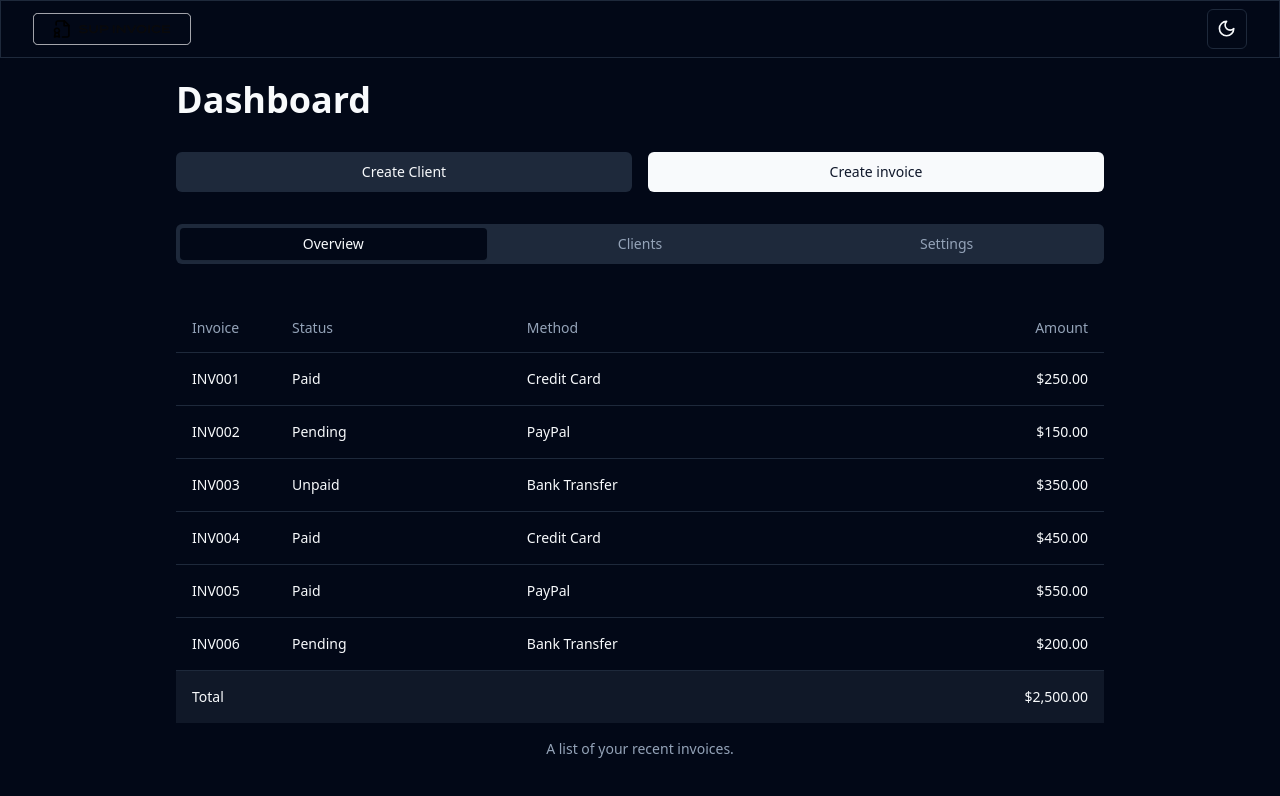
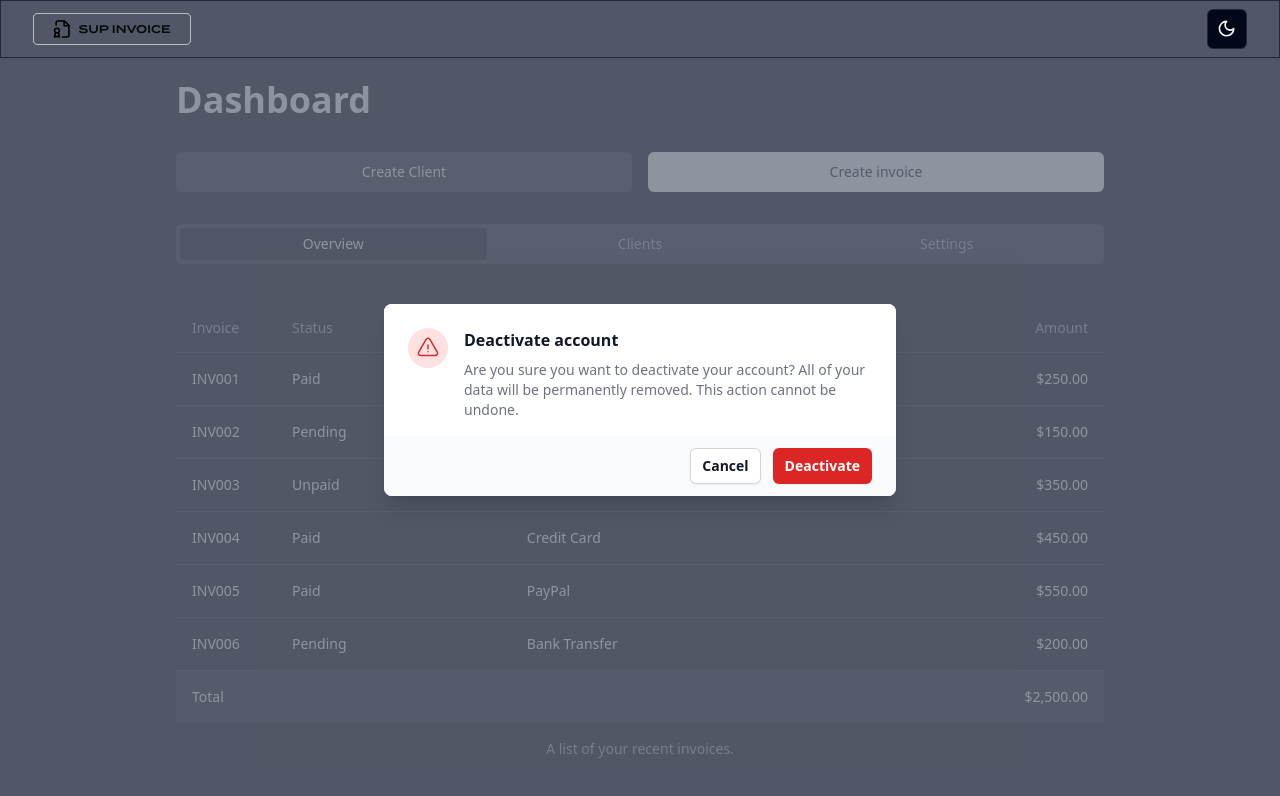
Before and after one commit to dandotcraig/T3A2-B-front-end, a React (Vite) app: page /dashboard in a window 1280 px wide. Both pictures are taken after a click on the button "Create invoice". Shown: the top 796 px of the page. Built offline with nearby package versions, Linux system fonts and the light colour scheme.

Commit message:
modal working

```diff
--- a/package.json
+++ b/package.json
@@ -10,6 +10,8 @@
     "preview": "vite preview"
   },
   "dependencies": {
+    "@headlessui/react": "^2.1.2",
+    "@heroicons/react": "^2.1.5",
     "@radix-ui/react-dropdown-menu": "^2.1.1",
     "@radix-ui/react-label": "^2.1.0",
     "@radix-ui/react-select": "^2.1.1",
--- /dev/null
+++ b/src/components/Modal.jsx
@@ -0,0 +1,57 @@
+import { useState } from 'react'
+import { Dialog, DialogBackdrop, DialogPanel, DialogTitle } from '@headlessui/react'
+import { ExclamationTriangleIcon } from '@heroicons/react/24/outline'
+
+export default function Modal({ open, setOpen }) {
+    // const [open, setOpen] = useState(true)
+
+    return(
+        <Dialog open={open} onClose={() => setOpen(false)} className="relative z-10">
+            <DialogBackdrop
+                transition
+                className="fixed inset-0 bg-gray-500 bg-opacity-75 transition-opacity data-[closed]:opacity-0 data-[enter]:duration-300 data-[leave]:duration-200 data-[enter]:ease-out data-[leave]:ease-in"/>
+
+            <div className="fixed inset-0 z-10 w-screen overflow-y-auto">
+                <div className="flex min-h-full items-end justify-center p-4 text-center sm:items-center sm:p-0">
+                    <DialogPanel
+                        transition
+                        className="relative transform overflow-hidden rounded-lg bg-white text-left shadow-xl transition-all data-[closed]:translate-y-4 data-[closed]:opacity-0 data-[enter]:duration-300 data-[leave]:duration-200 data-[enter]:ease-out data-[leave]:ease-in sm:my-8 sm:w-full sm:max-w-lg data-[closed]:sm:translate-y-0 data-[closed]:sm:scale-95">
+                            <div className="bg-white px-4 pb-4 pt-5 sm:p-6 sm:pb-4">
+                                <div className="sm:flex sm:items-start">
+                                    <div className="mx-auto flex h-12 w-12 flex-shrink-0 items-center justify-center rounded-full bg-red-100 sm:mx-0 sm:h-10 sm:w-10">
+                                    <ExclamationTriangleIcon aria-hidden="true" className="h-6 w-6 text-red-600" />
+                                    </div>
+                                    <div className="mt-3 text-center sm:ml-4 sm:mt-0 sm:text-left">
+                                    <DialogTitle as="h3" className="text-base font-semibold leading-6 text-gray-900">
+                                        Deactivate account
+                                    </DialogTitle>
+                                    <div className="mt-2">
+                                        <p className="text-sm text-gray-500">
+                                            Are you sure you want to deactivate your account? All of your data will be permanently removed.
+                                            This action cannot be undone.
+                                        </p>
+                                    </div>
+                                </div>
+                            </div>
+                        </div>
+                        <div className="bg-gray-50 px-4 py-3 sm:flex sm:flex-row-reverse sm:px-6">
+                            <button
+                                type="button"
+                                onClick={() => setOpen(false)}
+                                className="inline-flex w-full justify-center rounded-md bg-red-600 px-3 py-2 text-sm font-semibold text-white shadow-sm hover:bg-red-500 sm:ml-3 sm:w-auto">
+                                    Deactivate
+                            </button>
+                            <button
+                                type="button"
+                                data-autofocus
+                                onClick={() => setOpen(false)}
+                                className="mt-3 inline-flex w-full justify-center rounded-md bg-white px-3 py-2 text-sm font-semibold text-gray-900 shadow-sm ring-1 ring-inset ring-gray-300 hover:bg-gray-50 sm:mt-0 sm:w-auto">
+                                    Cancel
+                            </button>
+                        </div>
+                    </DialogPanel>
+                </div>
+            </div>
+        </Dialog>
+    )
+};
--- a/src/components/pages/Dashboard.jsx
+++ b/src/components/pages/Dashboard.jsx
@@ -23,12 +23,18 @@
     CardHeader,
     CardTitle,
   } from "@/components/ui/card"
-  import { Input } from "@/components/ui/input"
-  import { Label } from "@/components/ui/label"
-  import { Link } from "react-router-dom";
+import { Input } from "@/components/ui/input";
+import { Label } from "@/components/ui/label";
+import { Link } from "react-router-dom";
+import Modal from "../Modal";
+import { useState } from 'react';
 
 
 export default function Dashboard() {
+    const [isOpen, setIsOpen] = useState(false);
+    const openModal = () => setIsOpen(true);
+    const closeModal = () => setIsOpen(false);
+
 
     const invoices = [
         {
@@ -76,7 +82,8 @@
             <h1 className="text-4xl font-bold">Dashboard</h1>
             <div className="flex justify-between gap-4">
                 <Button variant="secondary" className="flex-1">Create Client</Button>
-                <Button className="flex-1">Create invoice</Button>
+                <Button onClick={openModal} className="flex-1">Create invoice</Button>
+                <Modal open={isOpen} setOpen={setIsOpen}/>
             </div>
             <TabsList className="grid w-full grid-cols-3">
                 <TabsTrigger value="Overview">Overview</TabsTrigger>
```
Also changed, not shown: 1 other file (tests, documents, lock files or other folders).
